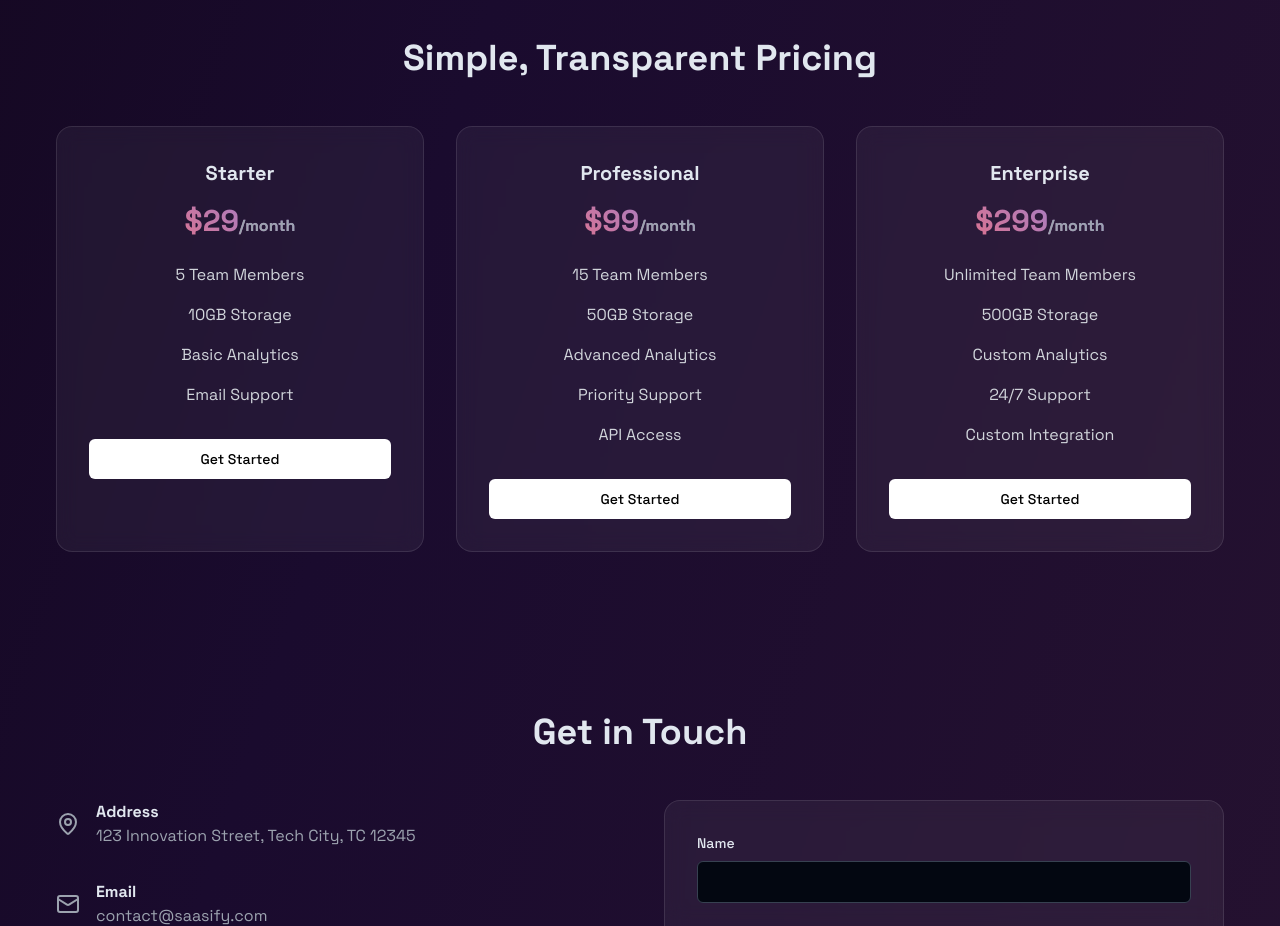
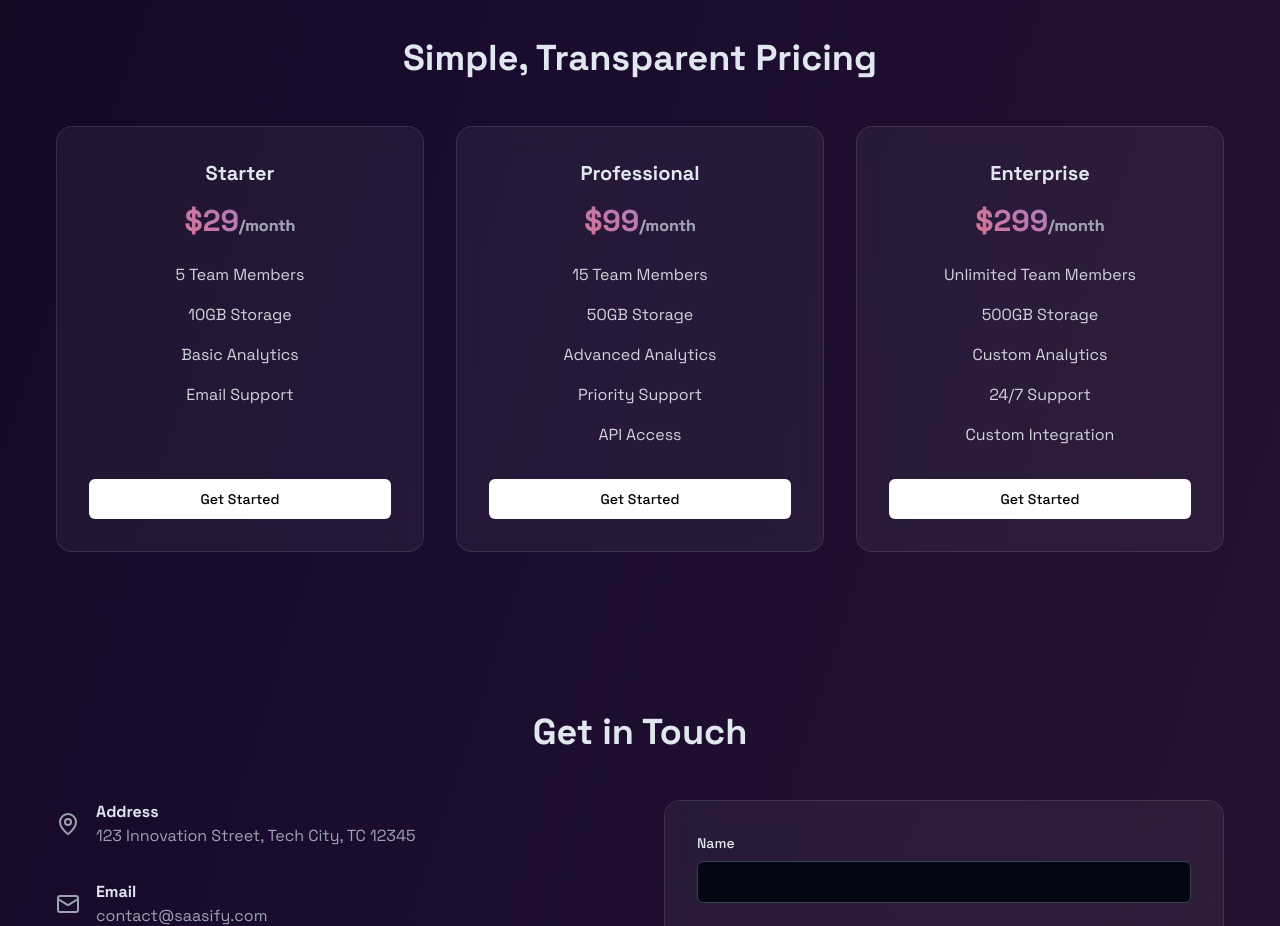
Before and after one commit to myevm-dev/SAAS-Landing-Page, a React (Vite) app: page / in a window 1280 px wide. Shown: the part 2440-3366 px from the top of the page. Built offline with nearby package versions, Linux system fonts and the light colour scheme.

Commit message:
Align "Get Started" Buttons
Adjusted the alignment of the "Get Started" buttons in the pricing card to ensure they are positioned at the bottom, improving the visual layout and consistency of the pricing section.
[skip gpt_engineer]

```diff
--- a/src/pages/Index.tsx
+++ b/src/pages/Index.tsx
@@ -278,11 +278,11 @@ const Index = () => {
                 initial={{ opacity: 0, y: 20 }}
                 whileInView={{ opacity: 1, y: 0 }}
                 transition={{ duration: 0.5, delay: index * 0.2 }}
-                className="glass p-8 rounded-2xl text-center"
+                className="glass p-8 rounded-2xl text-center flex flex-col h-full"
               >
                 <h3 className="text-xl font-bold mb-4">{plan.name}</h3>
                 <div className="text-3xl font-bold mb-6 gradient-text">{plan.price}<span className="text-base text-gray-400">/month</span></div>
-                <ul className="space-y-4 mb-8">
+                <ul className="space-y-4 mb-8 flex-grow">
                   {plan.features.map((feature, i) => (
                     <li key={i} className="text-gray-300">{feature}</li>
                   ))}
```
